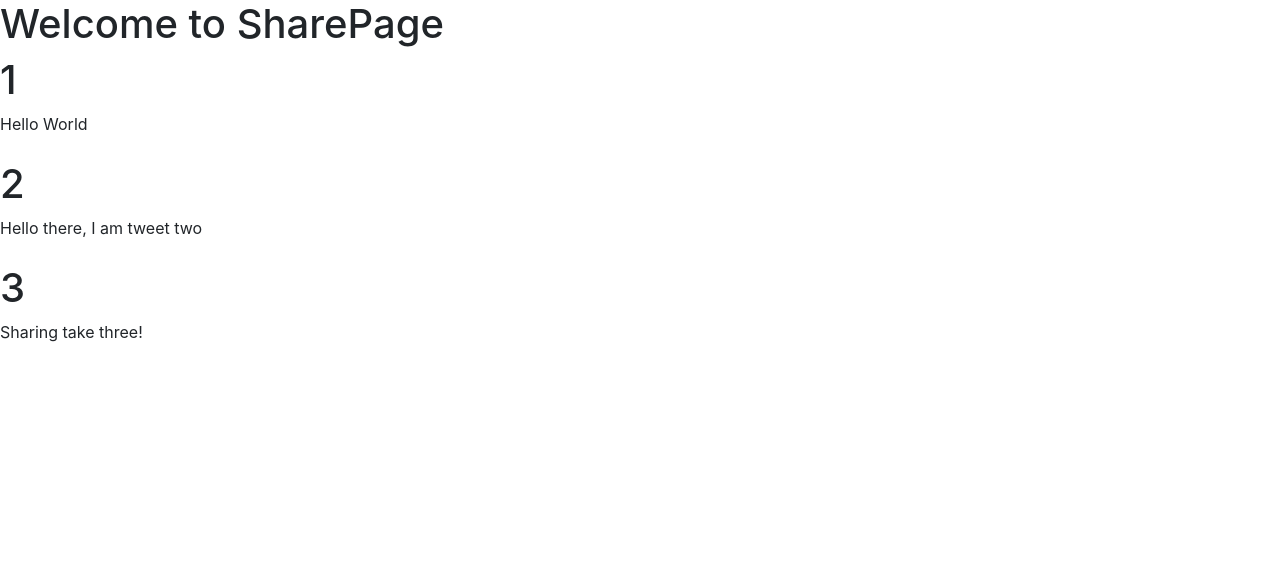
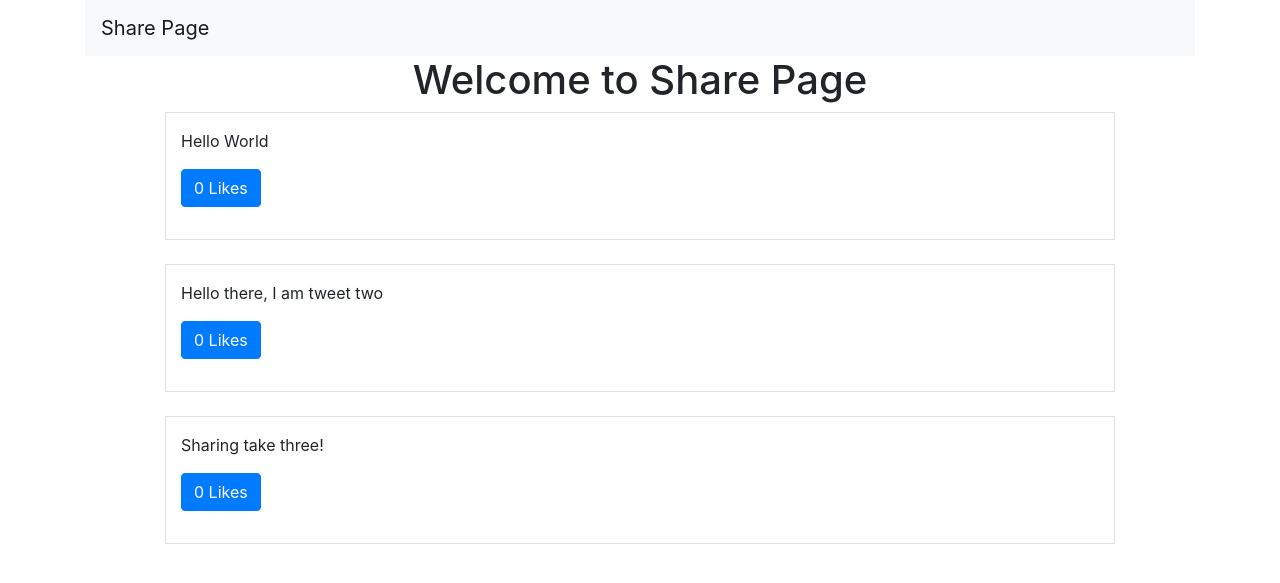
Before and after one commit to mclarkef90/pythonPractice, a Django app: page / in a window 1280 px wide. Shown: the top 583 px of the page. Run offline with Django 3.2, Linux system fonts and the light colour scheme; data comes from the database, SQL or seed files in the repository; both versions use the stored data as it was after the commit.

Commit message:
create tweet form added

```diff
--- a/fwitter/urls.py
+++ b/fwitter/urls.py
@@ -16,11 +16,15 @@
 from django.contrib import admin
 from django.urls import path
 
-from tweets.views import home_view, tweets_view, tweet_list_view
+from tweets.views import (
+    home_view, tweets_view, tweet_list_view,
+    tweet_create_view,
+)
 
 urlpatterns = [
     path('admin/', admin.site.urls),
     path('', home_view),
+    path('create-tweet', tweet_create_view),
     path('tweets/<int:tweet_id>', tweets_view),
     path('tweets', tweet_list_view)
 ]
--- a/templates/base.html
+++ b/templates/base.html
@@ -11,8 +11,17 @@
     <title>Share Page</title>
   </head>
   <body>
-    {% block content %}
-    {% endblock content %}
+    <div class= 'container'>
+      {% include "components/navbar.html" %}
+
+      <div class='row text-center' >
+        <div class='col'>
+          <h1>Welcome to Share Page</h1>
+        </div>
+      </div>
+      {% block content %}
+      {% endblock content %}
+  </div>
 
     <!-- Optional JavaScript; choose one of the two! -->
 
--- /dev/null
+++ b/templates/components/form.html
@@ -0,0 +1,4 @@
+<form method='POST'> {% csrf_token %}
+    {{ form.as_p }}
+    <button type='submit' class='btn btn-secondary'>Save</button>
+</form>
--- /dev/null
+++ b/templates/components/navbar.html
@@ -0,0 +1,35 @@
+<nav class="navbar navbar-expand-lg navbar-light bg-light">
+    <a class="navbar-brand" href="#">Share Page</a>
+    <button class="navbar-toggler" type="button" data-toggle="collapse" data-target="#navbarSupportedContent" aria-controls="navbarSupportedContent" aria-expanded="false" aria-label="Toggle navigation">
+      <span class="navbar-toggler-icon"></span>
+    </button>
+
+    <div class="collapse navbar-collapse" id="navbarSupportedContent" >
+      <ul class="navbar-nav mr-auto">
+        <li class="nav-item active">
+          <a class= "nav-link d-none" href="#">Home <span class="sr-only">(current)</span></a>
+        </li>
+        <li class="nav-item">
+          <a class="nav-link d-none" href="#">Link</a>
+        </li>
+        <li class="nav-item dropdown">
+          <a class="nav-link dropdown-toggle d-none" href="#" id="navbarDropdown" role="button" data-toggle="dropdown" aria-haspopup="true" aria-expanded="false">
+            Dropdown
+          </a>
+          <div class="dropdown-menu" aria-labelledby="navbarDropdown">
+            <a class="dropdown-item" href="#">Action</a>
+            <a class="dropdown-item" href="#">Another action</a>
+            <div class="dropdown-divider"></div>
+            <a class="dropdown-item" href="#">Something else here</a>
+          </div>
+        </li>
+        <li class="nav-item d-none">
+          <a class="nav-link disabled" href="#" tabindex="-1" aria-disabled="true">Disabled</a>
+        </li>
+      </ul>
+      <form class="form-inline my-2 my-lg-0 d-none">
+        <input class="form-control mr-sm-2" type="search" placeholder="Search" aria-label="Search">
+        <button class="btn btn-outline-success my-2 my-sm-0" type="submit">Search</button>
+      </form>
+    </div>
+  </nav>
--- a/templates/pages/home.html
+++ b/templates/pages/home.html
@@ -1,24 +1,41 @@
 {% extends 'base.html' %}
 
 {% block content %}
-<h1>Welcome to SharePage</h1>
 
-<div id="tweets">
+<div class='row' id="tweets">
 
 </div>
 
 <script>
 
     function formatTweetElement(tweet){
-        let formattedTweet = "<div class='mb-4'><h1>" + tweet.id + "</h1>" + "<p>" + tweet.content  + "</p></div>"
+        let formattedTweet = "<div class='col-12 col-md-10 mx-auto border py-3 mb-4 tweet' id='tweet-"
+            + tweet.id
+            + "'>"
+            + "<p>"
+            + tweet.content
+            + "<div class= 'btn-group'>"
+            + likeButton(tweet)
+            + "</div>"
+            + "</p></div>"
         return formattedTweet
     }
+
+    function likeButton(tweet){
+        return "<button class= 'btn btn-primary' onclick= handleLike("+ tweet.id + "," + tweet.likes+ ")>"+ tweet.likes +" Likes</button>"
+    }
+
+    function handleLike(tweet_id, currentLikes){
+        console.log(tweet_id, currentLikes)
+    }
+
     const tweetsElement = document.getElementById("tweets")
     tweetsElement.innerHTML= "loading..."
     const xhr = new XMLHttpRequest()
     const method = "GET"
     const url = "/tweets"
     const responseType = "json"
+
 
     xhr.responseType= responseType
     xhr.open(method, url)
--- a/tweets/views.py
+++ b/tweets/views.py
@@ -2,15 +2,24 @@
 from django.http import HttpResponse, Http404, JsonResponse
 
 from .models import Tweet
+from .forms import TweetForm
 
 # Create your views here.
 
 def home_view(request, *args, **kwargs):
     return render(request, "pages/home.html", context={}, status=200)
 
+def tweet_create_view(request, *args, **kwargs):
+    form = TweetForm(request.POST or None)
+    if form.is_valid():
+        obj = form.save(commit=False)
+        obj.save()
+        form = TweetForm()
+    return render(request, "components/form.html", context={"form": form})
+
 def tweet_list_view(request, *args, **kwargs):
     qs = Tweet.objects.all()
-    tweets_list = [{"id": x.id, "content": x.content} for x in qs]
+    tweets_list = [{"id": x.id, "content": x.content, "likes": 0} for x in qs]
     data = {
         "response": tweets_list
     }
```
Also changed, not shown: tweets/forms.py (added, +16 -0 lines), db.sqlite3, templates/components/footer.html (added).
